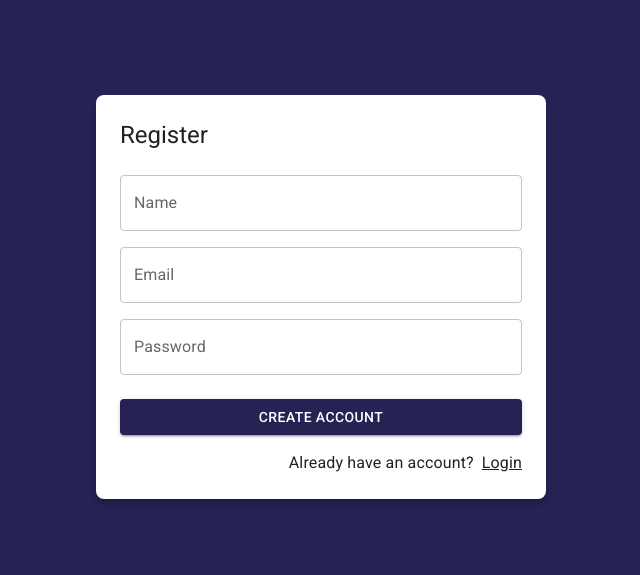
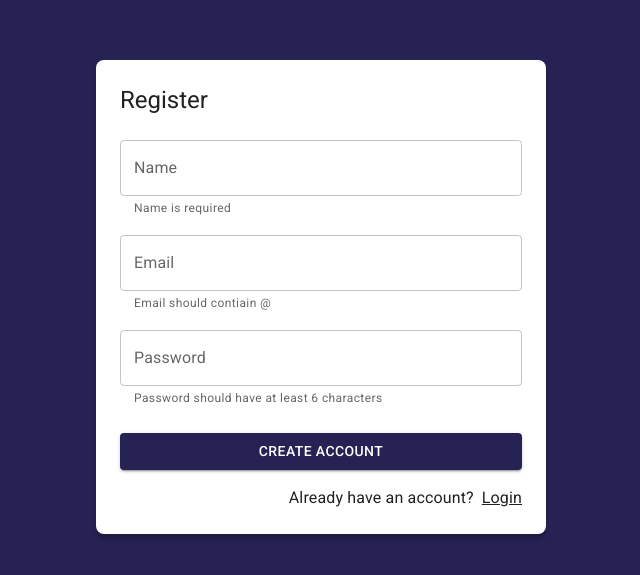
Before and after one commit to Alejoboga20/vite-journal-app, a React (Vite) app: page /auth/register in a window 1280 px wide. Shown: the part 103-678 px from the top of the page, without its empty margins (319-959 px from the left). Built offline with nearby package versions, Linux system fonts and the light colour scheme.

Commit message:
Show validation errors

```diff
--- a/src/auth/pages/RegisterPage.jsx
+++ b/src/auth/pages/RegisterPage.jsx
@@ -1,3 +1,4 @@
+import { useState } from 'react';
 import { Button, Grid, Link, TextField, Typography } from '@mui/material';
 import { Link as RouterLink } from 'react-router-dom';
 
@@ -17,6 +18,7 @@ const formValidations = {
 };
 
 export const RegisterPage = () => {
+	const [formSubmited, setFormSubmited] = useState(false);
 	const {
 		email,
 		password,
@@ -24,6 +26,7 @@ export const RegisterPage = () => {
 		emailValid,
 		passwordValid,
 		displayNameValid,
+		isFormValid,
 		formState,
 		onInputChange,
 	} = useForm(initialFormValues, formValidations);
@@ -31,10 +34,8 @@ export const RegisterPage = () => {
 	const onSubmit = (event) => {
 		event.preventDefault();
 
-		console.log({ formState });
+		setFormSubmited(true);
 	};
-
-	console.log({ emailValid, passwordValid, displayNameValid });
 
 	return (
 		<AuthLayout title='Register'>
@@ -48,6 +49,8 @@ export const RegisterPage = () => {
 							placeholder='fullname'
 							onChange={onInputChange}
 							value={displayName}
+							error={!!displayNameValid && formSubmited}
+							helperText={displayNameValid}
 							fullWidth
 						/>
 					</Grid>
@@ -59,6 +62,8 @@ export const RegisterPage = () => {
 							placeholder='email@email.com'
 							onChange={onInputChange}
 							value={email}
+							error={!!emailValid && formSubmited}
+							helperText={emailValid}
 							fullWidth
 						/>
 					</Grid>
@@ -70,6 +75,8 @@ export const RegisterPage = () => {
 							placeholder='password'
 							onChange={onInputChange}
 							value={password}
+							error={!!passwordValid && formSubmited}
+							helperText={passwordValid}
 							fullWidth
 						/>
 					</Grid>
--- a/src/hooks/useForm.js
+++ b/src/hooks/useForm.js
@@ -1,4 +1,4 @@
-import { useEffect, useState } from 'react';
+import { useEffect, useMemo, useState } from 'react';
 
 export const useForm = (initialForm = {}, formValidations = {}) => {
 	const [formState, setFormState] = useState(initialForm);
@@ -32,9 +32,18 @@ export const useForm = (initialForm = {}, formValidations = {}) => {
 		createValidators();
 	}, [formState]);
 
+	const isFormValid = useMemo(() => {
+		for (const formValue of Object.keys(formValidation)) {
+			if (formValidation[formValue] !== null) return false;
+		}
+
+		return true;
+	}, [formValidation]);
+
 	return {
 		...formState,
 		...formValidation,
+		isFormValid,
 		formState,
 		onInputChange,
 		onResetForm,
```
